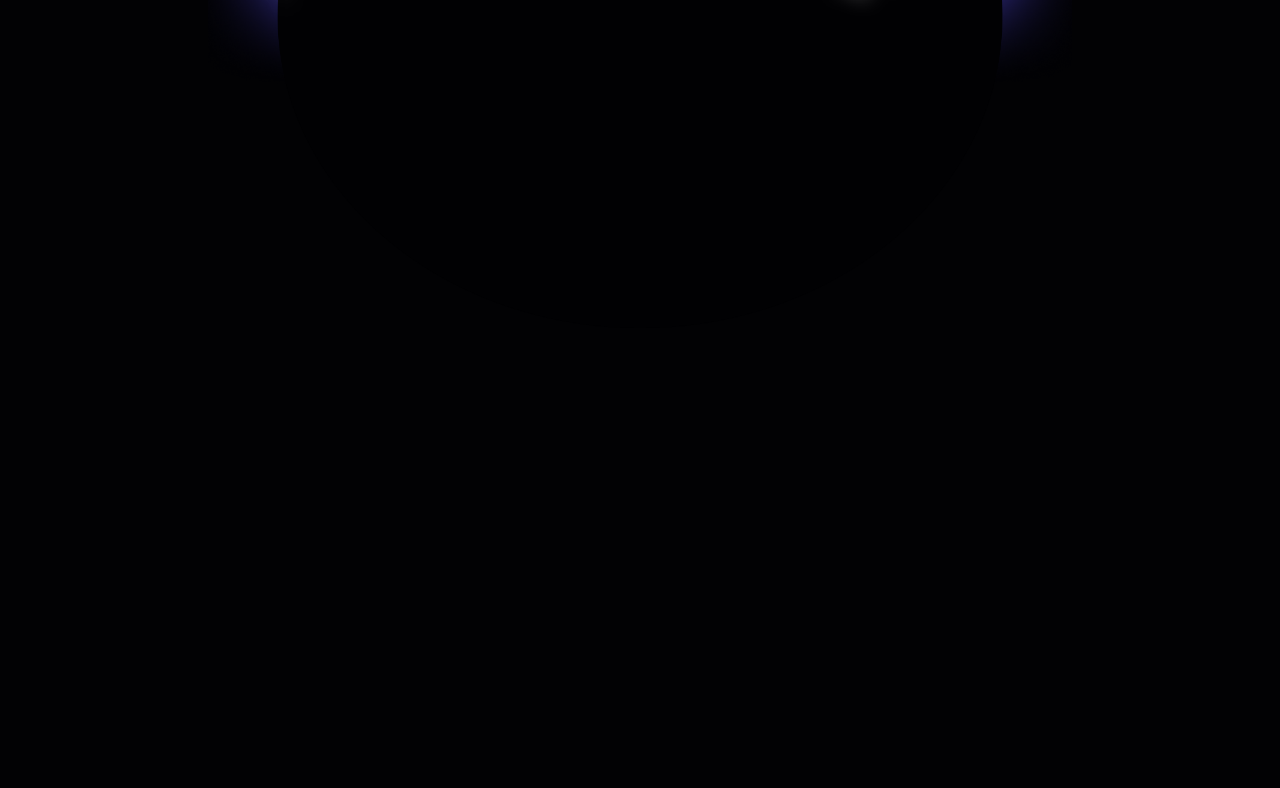
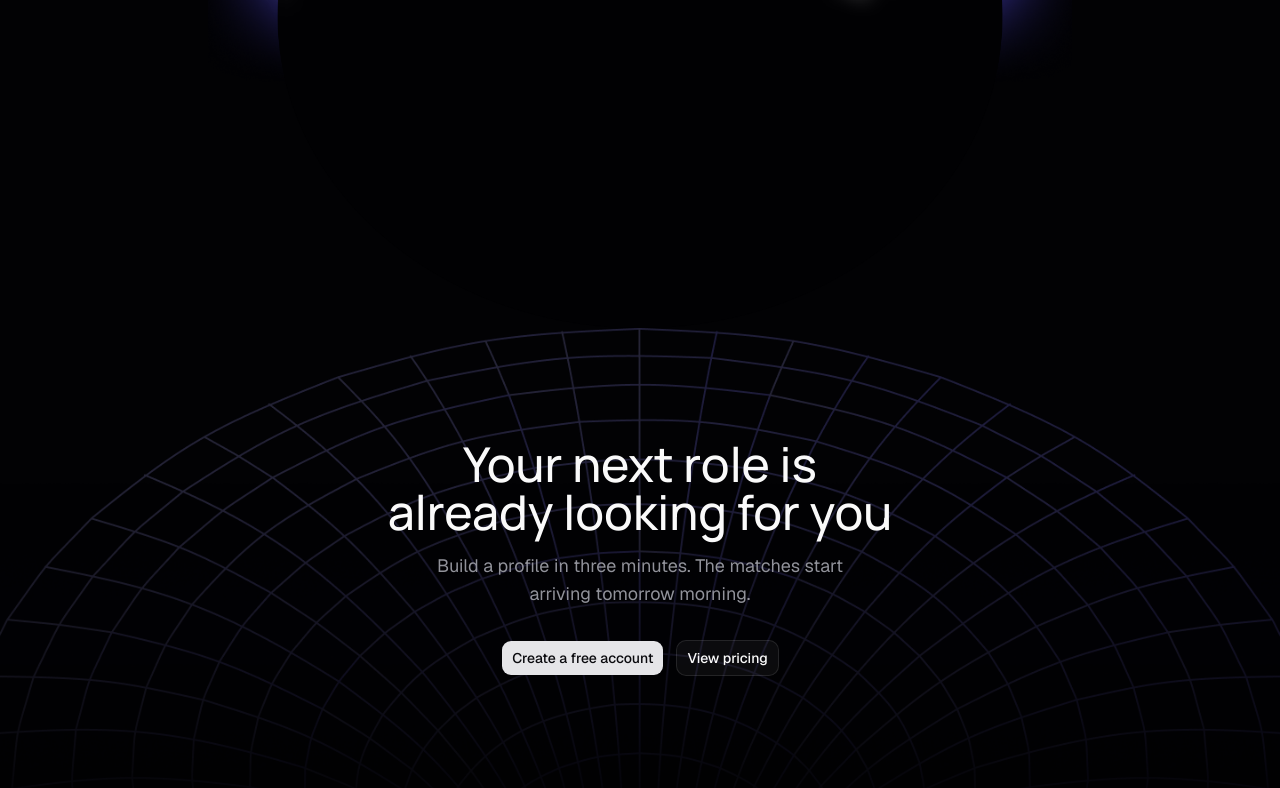
Before and after one commit to sagorhowlader1/hireloop-frontend, a Next.js app: page / in a window 1280 px wide. Shown: the part 1569-2357 px from the top of the page. Before the commit the page ends 1897 px from the top, so only its background shows below. Built offline with nearby package versions, Linux system fonts and the light colour scheme.

Commit message:
feat: add bottom CTA section with wireframe dome image background

```diff
--- a/app/page.tsx
+++ b/app/page.tsx
@@ -1,9 +1,11 @@
+import { CtaSection } from "@/components/site/cta"
 import { Hero } from "@/components/site/hero"
 
 export default function Page() {
   return (
     <main className="min-h-svh">
       <Hero />
+      <CtaSection />
     </main>
   )
 }
--- /dev/null
+++ b/components/site/cta.tsx
@@ -0,0 +1,53 @@
+import Link from "next/link"
+
+import ctaBg from "@/app/assets/cta-bg.png"
+import { Button } from "@/components/ui/button"
+
+export function CtaSection() {
+  return (
+    <section className="relative overflow-hidden">
+      {/* wireframe-dome background asset: grid lines fading into a dark veil */}
+      <div
+        aria-hidden="true"
+        className="pointer-events-none absolute inset-0 -z-10"
+        style={{
+          backgroundImage: `url("${ctaBg.src}")`,
+          backgroundSize: "cover",
+          backgroundPosition: "center top",
+          backgroundRepeat: "no-repeat",
+        }}
+      />
+
+      <div className="mx-auto flex max-w-3xl flex-col items-center px-4 py-20 text-center sm:px-6 sm:py-28">
+        <h2 className="max-w-xl font-heading text-3xl font-medium text-balance text-foreground sm:text-4xl lg:text-5xl">
+          Your next role is already looking for you
+        </h2>
+
+        <p className="mt-4 max-w-md text-base text-pretty text-muted-foreground sm:text-lg">
+          Build a profile in three minutes. The matches start arriving tomorrow
+          morning.
+        </p>
+
+        <div className="mt-8 flex flex-col gap-3 sm:flex-row">
+          <Button
+            size="lg"
+            className="shrink-0"
+            render={<Link href="/signup" />}
+            nativeButton={false}
+          >
+            Create a free account
+          </Button>
+          <Button
+            size="lg"
+            variant="outline"
+            className="shrink-0"
+            render={<Link href="/pricing" />}
+            nativeButton={false}
+          >
+            View pricing
+          </Button>
+        </div>
+      </div>
+    </section>
+  )
+}
```
